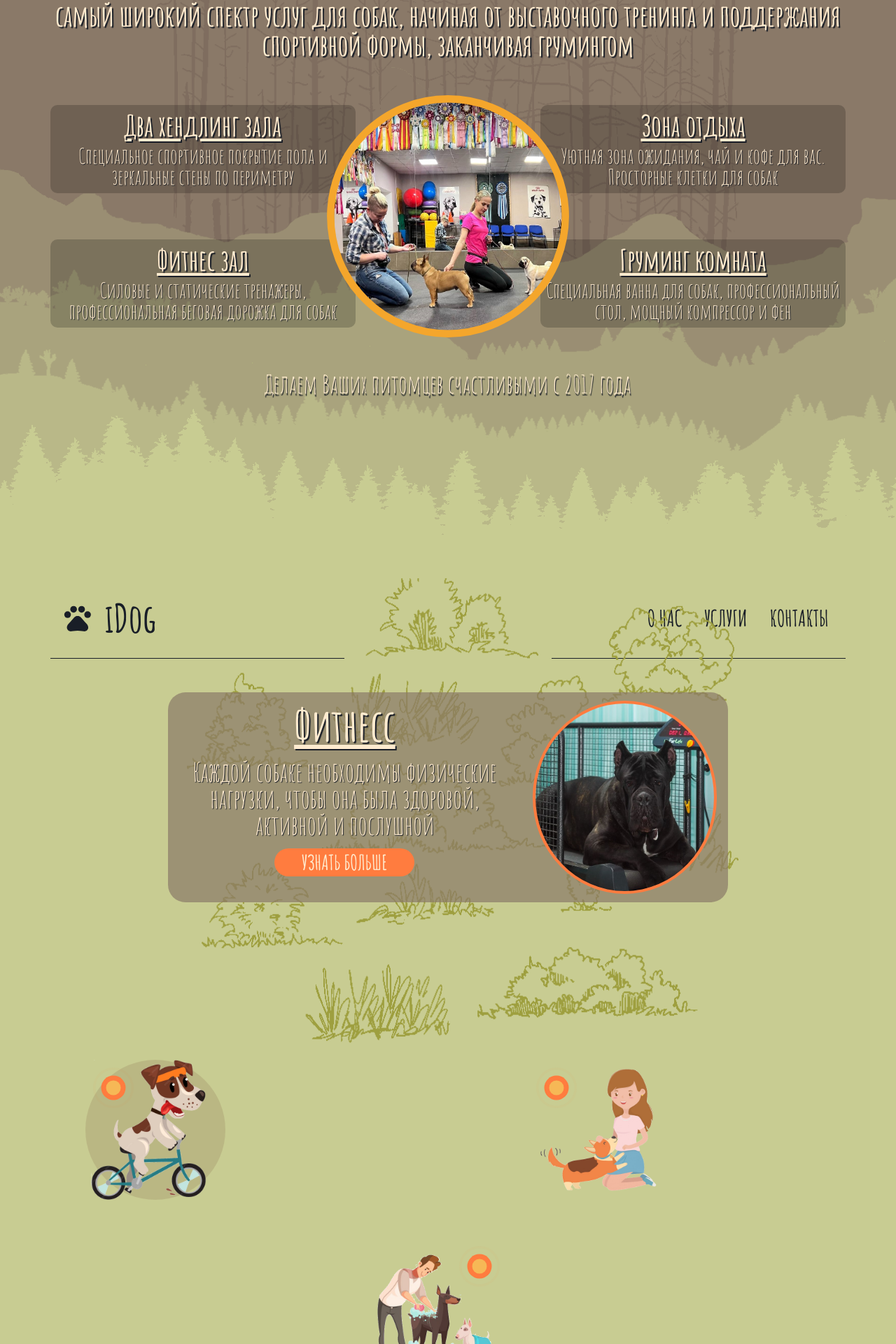
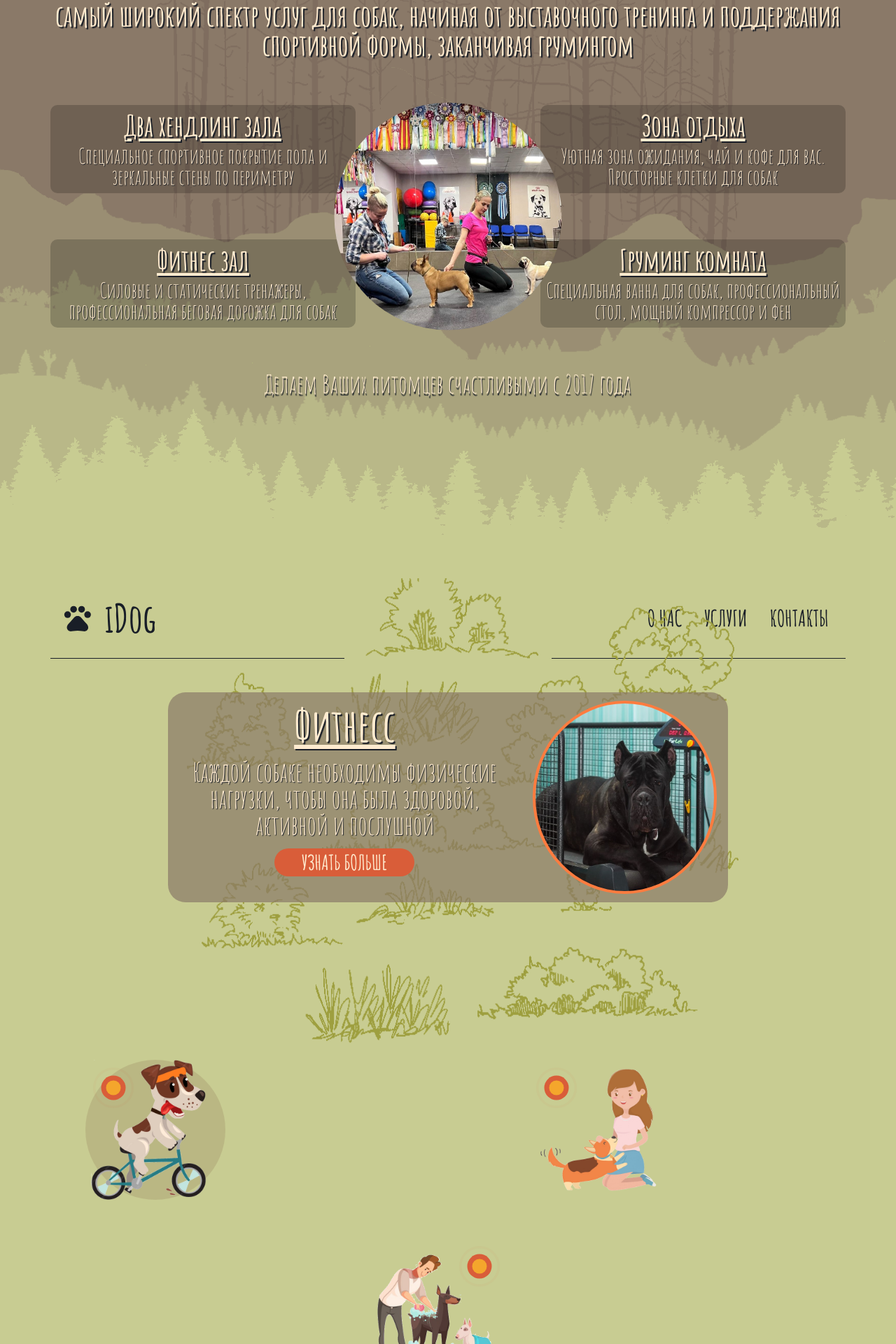
Before and after one commit to RojkovYury/idog, a Next.js app: page / in a window 1280 px wide. Shown: the part 1228-3148 px from the top of the page at 70% size. Built offline with nearby package versions, Linux system fonts and the light colour scheme.

Commit message:
color fix

```diff
--- a/src/app/colors.js
+++ b/src/app/colors.js
@@ -4,18 +4,10 @@ export const clr = {
   dark: '#191e27',
   light: '#ffebcf',
   primary: '#ff7c3f',
-  secondary1: '#f4a62c',
-  secondary2: '#F5AF41',
-  secondary3: '#F6B856',
+  secondary: '#f4a62c',
   forest: '#8A7968',
+  forestPrimary: '#F6B856',
   grass: '#C8CC92',
+  grassPrimary: '#D95D39',
   ground: '#947D59'
-
 }
-/*
-A1BA89
-
-C8CC92
-
-#DAB49D
-*/
--- a/src/app/components/main/main.tsx
+++ b/src/app/components/main/main.tsx
@@ -95,7 +95,7 @@ export default function Main() {
             width: '200px',
             height: '40px',
             "&:hover": {
-               backgroundColor: clr.secondary1,
+               backgroundColor: clr.secondary,
                color: clr.light
             }
           }}
--- a/src/app/components/services-main/servicesContent.tsx
+++ b/src/app/components/services-main/servicesContent.tsx
@@ -51,7 +51,7 @@ export default function ServicesContent({ currentContent }: ServicesContentProps
             size='small'
             sx={{
               fontWeight: '700',
-              backgroundColor: clr.primary,
+              backgroundColor: clr.grassPrimary,
               borderRadius: '25px',
               mt: 3,
               boxShadow: 'none',
@@ -60,7 +60,7 @@ export default function ServicesContent({ currentContent }: ServicesContentProps
               height: '40px',
               marginY: '15px',
               "&:hover": {
-                backgroundColor: clr.secondary3,
+                backgroundColor: clr.grass,
                 color: clr.light
               }
             }}
--- a/src/app/components/services-main/servicesItem.tsx
+++ b/src/app/components/services-main/servicesItem.tsx
@@ -25,11 +25,11 @@ const AnimatedBox = styled(Box)({
   height: '30px',
   borderRadius: '50%',
   zIndex: 20,
-  backgroundColor: clr.secondary3,
+  backgroundColor: clr.secondary,
   "&:after": {
     content: "''",
     position: 'absolute',
-    border: `4px solid ${clr.primary}`,
+    border: `4px solid ${clr.grassPrimary}`,
     left: '-20px',
     opacity: 0,
     right: '-20px',
@@ -118,7 +118,7 @@ export default function ServicesItem(props: ServicesItemProps) {
             width: '50px',
             height: '50px',
             borderRadius: '50%',
-            backgroundColor: clr.primary,
+            backgroundColor: clr.grassPrimary,
           }}
         />
 
@@ -137,18 +137,3 @@ export default function ServicesItem(props: ServicesItemProps) {
     </Box>
   )
 }
-
-/*
-
-        <Box
-          sx={{
-            position: 'absolute',
-            width: '30px',
-            height: '30px',
-            borderRadius: '50%',
-            zIndex: 20,
-            backgroundColor: clr.secondary3,
-          }}
-        />
-
-*/
--- a/src/app/page.tsx
+++ b/src/app/page.tsx
@@ -8,12 +8,12 @@ import Head from "../components/head";
 import Main from "./components/main/main";
 import MainParallax from "./components/main/mainParallax";
 import MountansParallax from "./components/main/mountansParallax";
+import TreesParallax from "./components/aboutUs-main/treesParallax";
 import AboutUs from "./components/aboutUs";
-import TreesParallax from "./components/aboutUs-main/treesParallax";
 import ForestParallax from "./components/aboutUs-main/forestParallax";
+import ServicesParallax from "./components/services-main/servicesParallax";
 import ServicesMain from "./components/services-main";
 import Ground from "./components/ground";
-import ServicesParallax from "./components/services-main/servicesParallax";
 
 const amatic_SC = Amatic_SC({ subsets: ['cyrillic'], weight: ['400', '700'] })
 const theme = createTheme({
@@ -38,7 +38,7 @@ export default function Home() {
 
       <Box sx={{ backgroundColor: clr.forest, position: 'relative', zIndex: 20 }}>
         <Container maxWidth='lg' sx={{ position: 'relative', overflow: 'hidden' }}>
-          <Head TextColor={clr.light} HoverColor={clr.secondary3} TextColorOnHover={clr.dark} />
+          <Head TextColor={clr.light} HoverColor={clr.forestPrimary} TextColorOnHover={clr.dark} />
           <TreesParallax/>
           <AboutUs />
         </Container>
@@ -47,7 +47,7 @@ export default function Home() {
 
       <Box sx={{ backgroundColor: clr.grass, position: 'relative', zIndex: 30 }}>
         <Container id='box' maxWidth='lg' sx={{ position: 'relative', overflow: 'hidden' }}>
-          <Head TextColor={clr.dark} HoverColor={clr.primary} TextColorOnHover={clr.light} />
+          <Head TextColor={clr.dark} HoverColor='#D95D39' TextColorOnHover={clr.light} />
           <ServicesParallax />
           <ServicesMain />
           <Box sx={{height: '200px'}}/>
@@ -57,7 +57,7 @@ export default function Home() {
 
       <Box sx={{ backgroundColor: clr.ground, position: 'relative', zIndex: 40, height: '1000px' }}>
         <Container maxWidth='lg' sx={{ position: 'relative', overflow: 'hidden' }}>
-          <Head TextColor={clr.light} HoverColor={clr.secondary3} TextColorOnHover={clr.dark} />
+          <Head TextColor={clr.light} HoverColor={clr.secondary} TextColorOnHover={clr.dark} />
         </Container>
       </Box>
 
```
